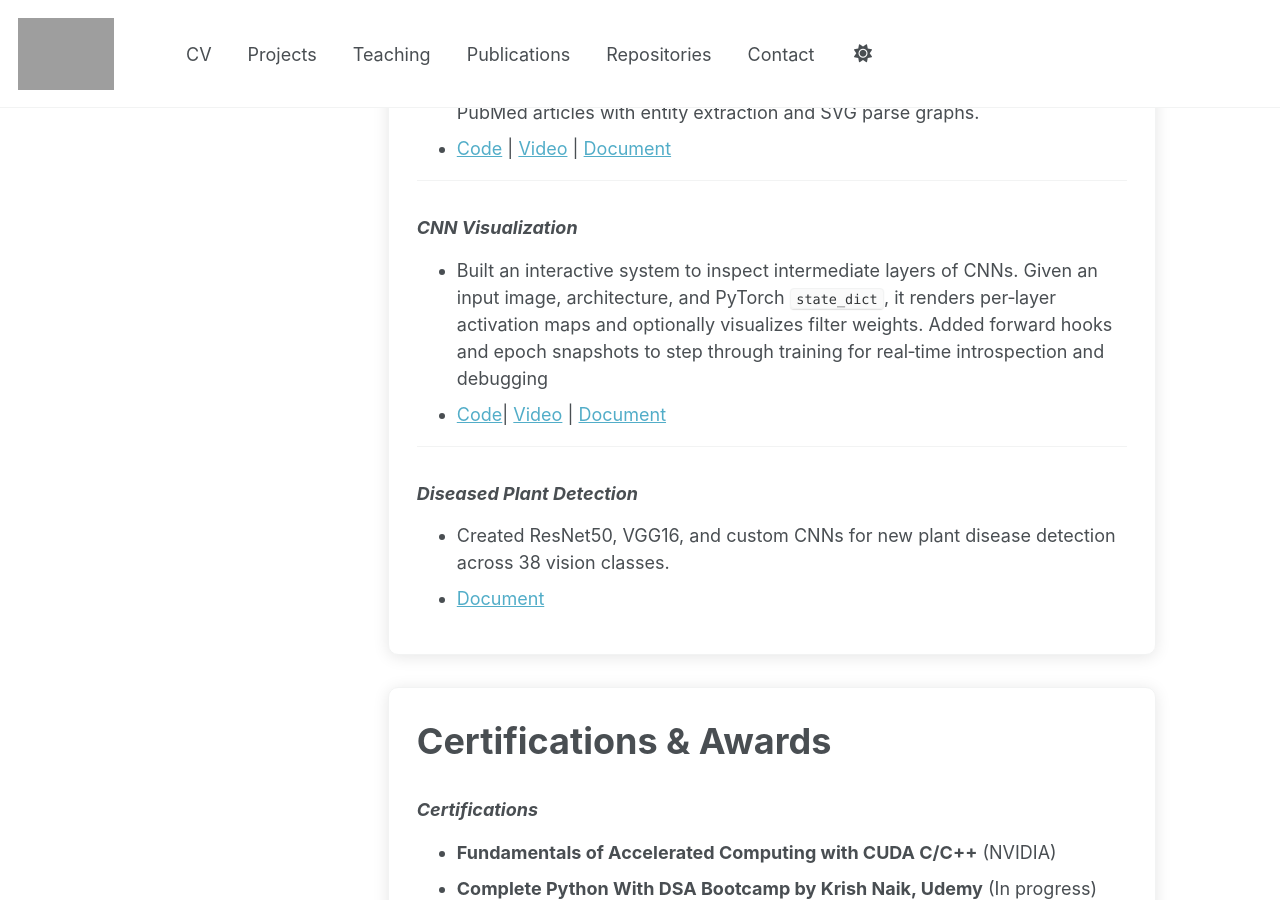
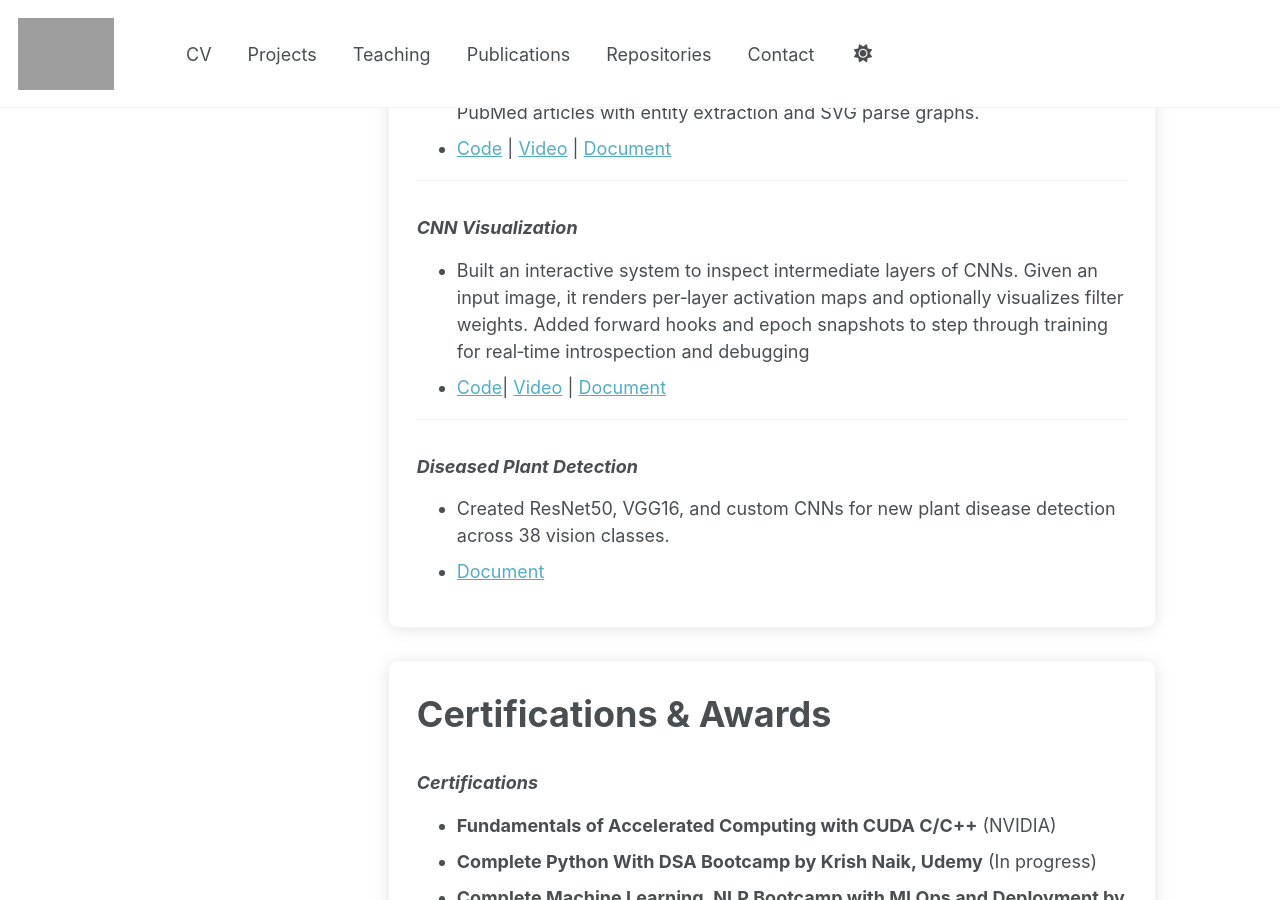
Before and after one commit to itsMustafamr/itsmustafamr.github.io, a Jekyll site: the page built from _pages/cv.md, in a window 1280 px wide and 900 px high, scrolled down 3757 px. Built offline with Jekyll 4.4.1, drawn with Linux system fonts in a browser that asks for light colours; grey boxes are pictures that could not be loaded.

```diff
--- a/_pages/cv.md
+++ b/_pages/cv.md
@@ -186,9 +186,9 @@ redirect_from:
     <div class="cv-skills-category">
       <h3><em>CNN Visualization</em></h3>
       <ul>
-        <li>Built an interactive system to inspect intermediate layers of CNNs. Given an input image, architecture, and PyTorch <code>state_dict</code>, it renders per‑layer activation maps and optionally visualizes filter weights. Added forward hooks and epoch snapshots to step through training for real‑time introspection and debugging</li>
+        <li>Built an interactive system to inspect intermediate layers of CNNs. Given an input image, it renders per‑layer activation maps and optionally visualizes filter weights. Added forward hooks and epoch snapshots to step through training for real‑time introspection and debugging</li>
         <li>
-          <a href="https:github.com/tre3x/CNN_Viz">Code</a>|
+          <a href="https://github.com/tre3x/CNN_Viz">Code</a>|
           <a href="https://drive.google.com/file/d/1xwwAuCXOdzLab0-nhCCaZ0imfJHVx0of/view?usp=sharing">Video</a> |
           <a href="https://drive.google.com/file/d/1n_TNCCo-95ut_TST6ZYyh7vEp6841nB3/view?usp=sharing">Document</a>
         </li>
```
Also changed, not shown: _projects/cnnviz.md (+1 -1 lines).
